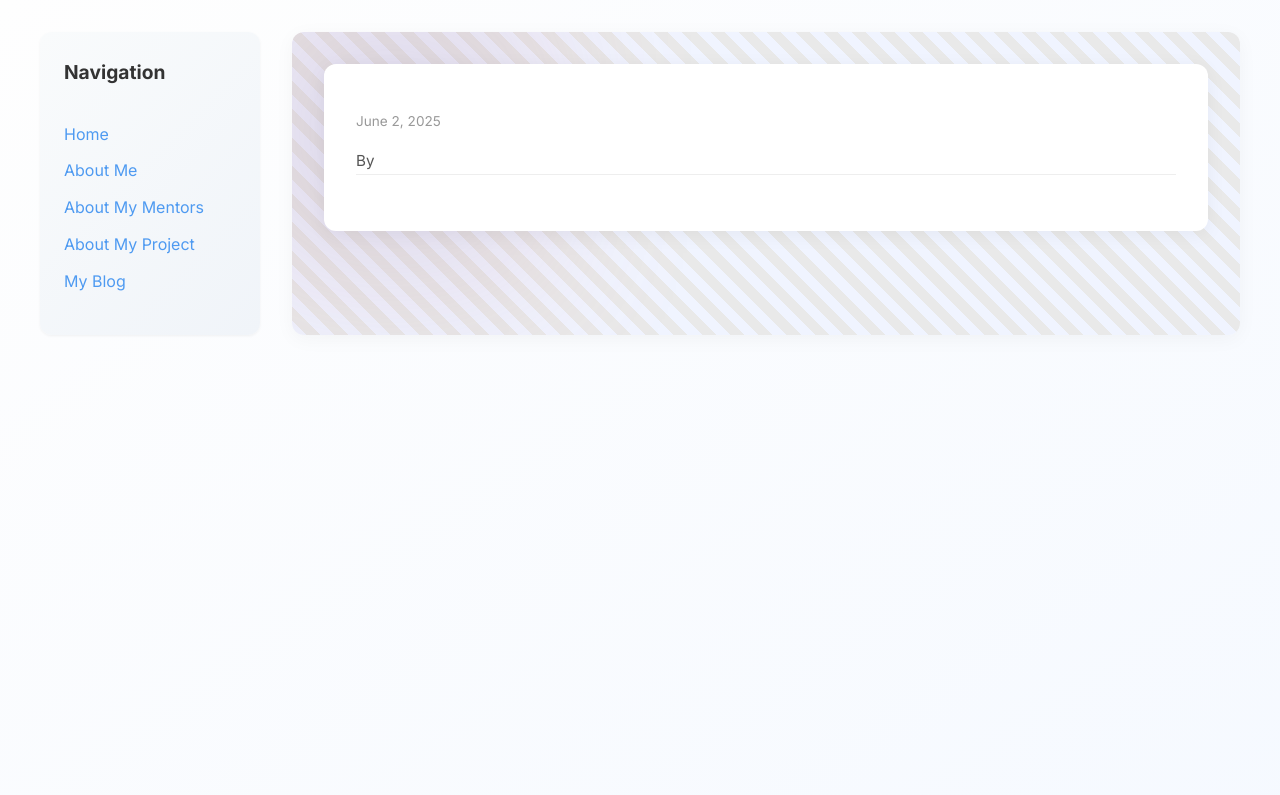
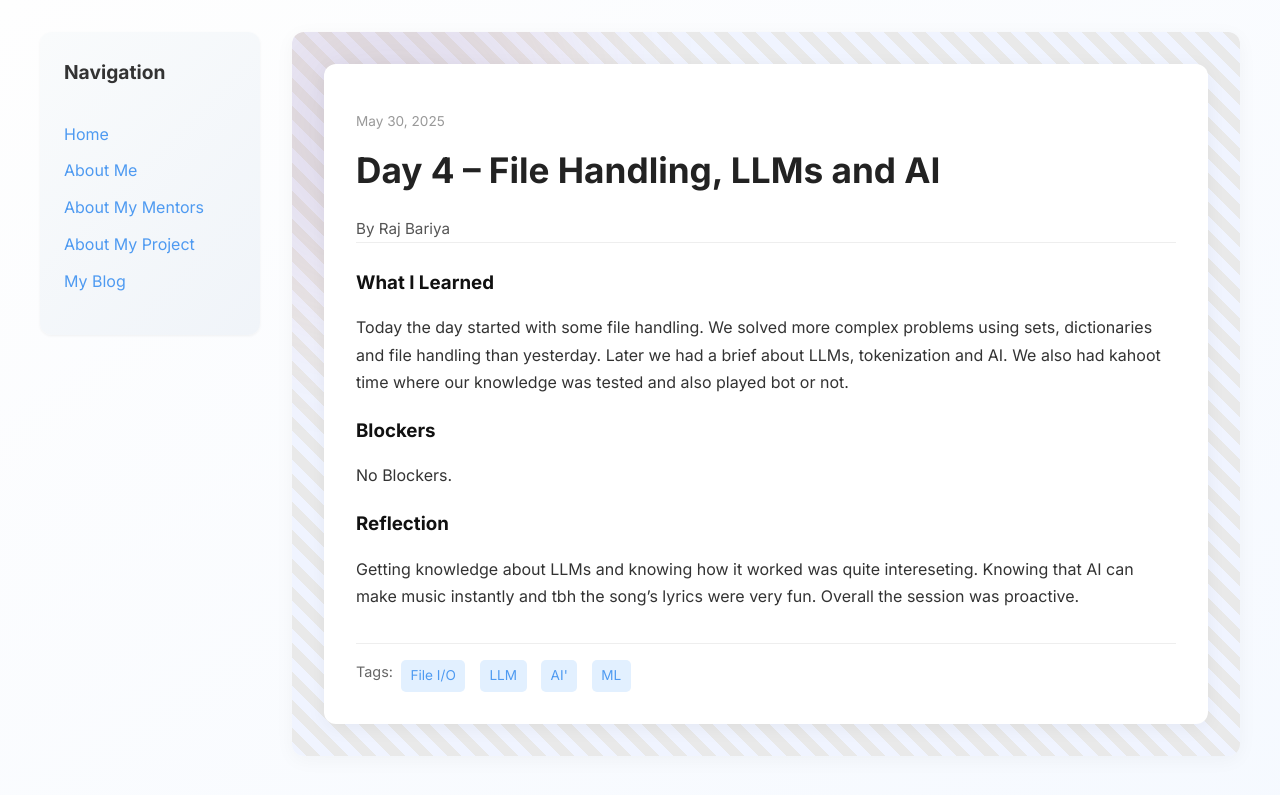
Before and after one commit to rajbariyaa/rajbariyaa.github.io, a Jekyll site: the page built from _posts/2025-05-30-day-4.md, in a window 1280 px wide. Shown: the top 795 px of the page. Built offline with Jekyll 4.4.1, drawn with Linux system fonts in a browser that asks for light colours; our own code applies the rules of GitHub Pages for plain Markdown files.

Commit message:
Update 2025-05-30-day-4.md

```diff
--- a/_posts/2025-05-30-day-4.md
+++ b/_posts/2025-05-30-day-4.md
@@ -1,6 +1,6 @@
 ---
 layout: post
-title: "Day 4 – File Handling, LLMs and AI
+title: "Day 4 – File Handling, LLMs and AI"
 date: 2025-05-30
 author: Raj Bariya
 permalink: /day4.html
```
